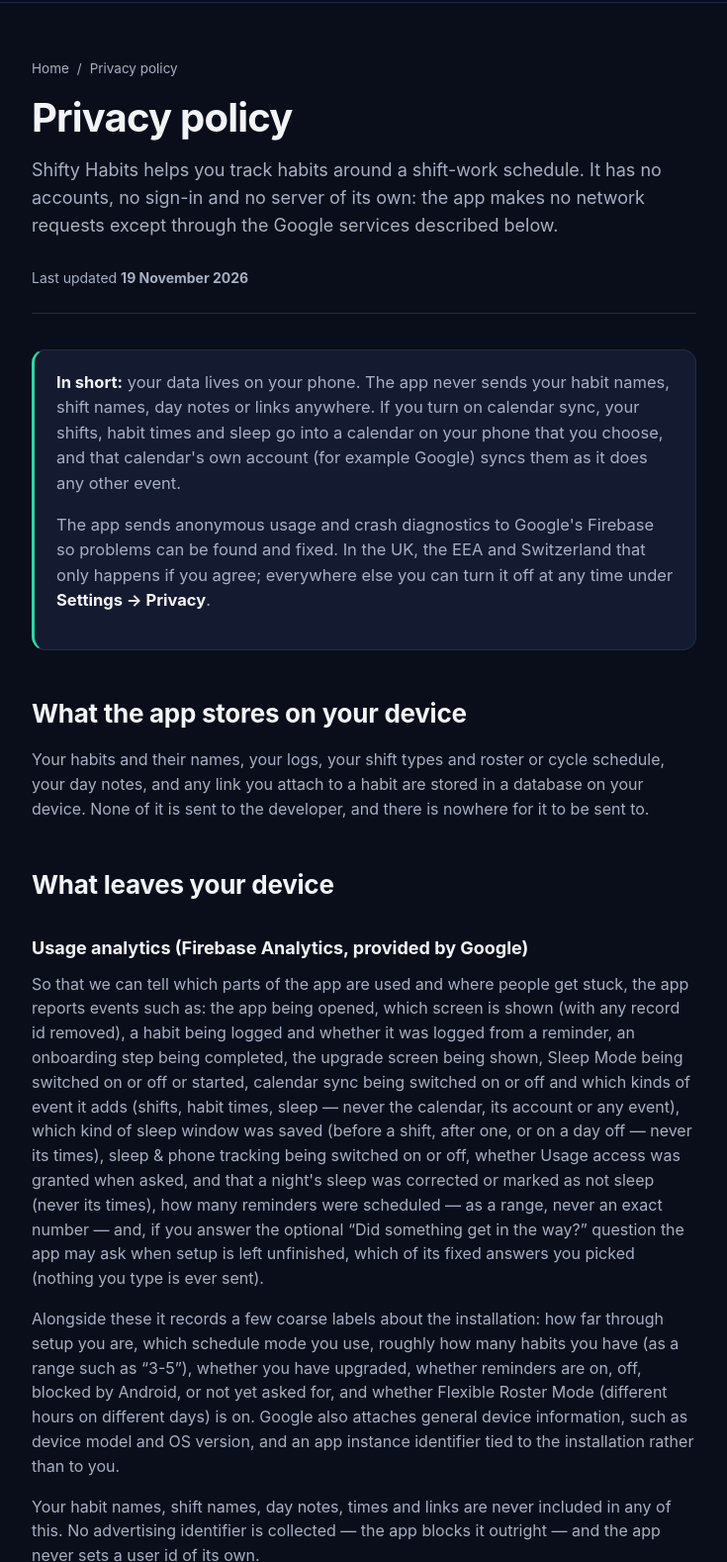
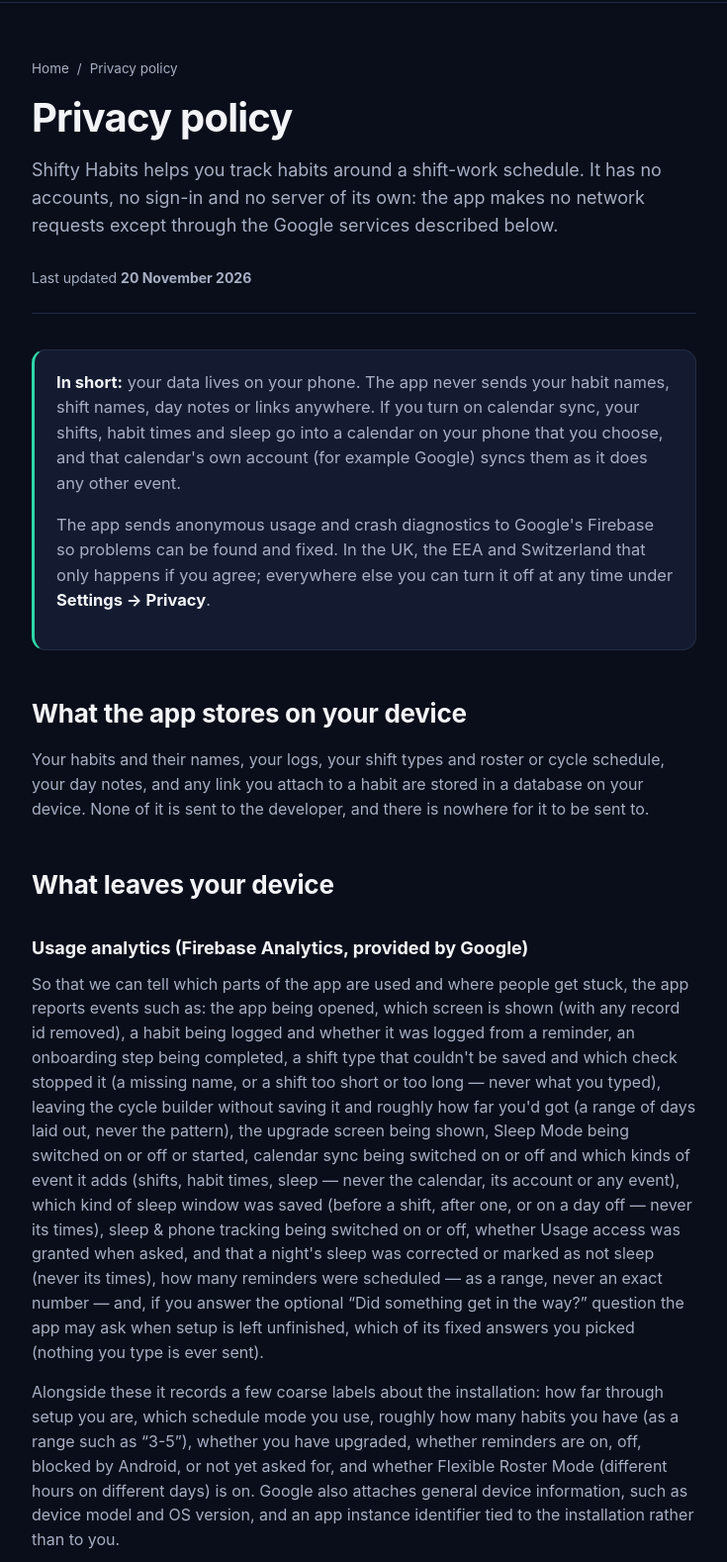
Before and after one commit to Luke-Shifty-Habits/Shifty_Habits_dot_com, a plain HTML site: page privacy/index.html in a window 1280 px wide. Shown: the part 72-1650 px from the top of the page at 99% size, without its empty margins (272-1007 px from the left). Drawn offline with Linux system fonts and the light colour scheme.

Commit message:
Privacy: two setup events — shift type save refused (which check), cycle builder left unsaved (days as a range)
Co-Authored-By: Claude Opus 5.5 <noreply@anthropic.com>
Claude-Session: https://claude.ai/code/session_018Wn5MaF8XFRmBQEL79LgDi

```diff
--- a/privacy/index.html
+++ b/privacy/index.html
@@ -74,7 +74,7 @@
     <p class="breadcrumb"><a href="../">Home</a><span>/</span>Privacy policy</p>
     <h1>Privacy policy</h1>
     <p class="standfirst">Shifty Habits helps you track habits around a shift-work schedule. It has no accounts, no sign-in and no server of its own: the app makes no network requests except through the Google services described below.</p>
-    <p class="byline">Last updated <strong>19 November 2026</strong></p>
+    <p class="byline">Last updated <strong>20 November 2026</strong></p>
   </div>
 
   <div class="answer-box">
@@ -90,7 +90,7 @@
 
   <h3>Usage analytics (Firebase Analytics, provided by Google)</h3>
 
-  <p>So that we can tell which parts of the app are used and where people get stuck, the app reports events such as: the app being opened, which screen is shown (with any record id removed), a habit being logged and whether it was logged from a reminder, an onboarding step being completed, the upgrade screen being shown, Sleep Mode being switched on or off or started, calendar sync being switched on or off and which kinds of event it adds (shifts, habit times, sleep — never the calendar, its account or any event), which kind of sleep window was saved (before a shift, after one, or on a day off — never its times), sleep &amp; phone tracking being switched on or off, whether Usage access was granted when asked, and that a night's sleep was corrected or marked as not sleep (never its times), how many reminders were scheduled — as a range, never an exact number — and, if you answer the optional “Did something get in the way?” question the app may ask when setup is left unfinished, which of its fixed answers you picked (nothing you type is ever sent).</p>
+  <p>So that we can tell which parts of the app are used and where people get stuck, the app reports events such as: the app being opened, which screen is shown (with any record id removed), a habit being logged and whether it was logged from a reminder, an onboarding step being completed, a shift type that couldn't be saved and which check stopped it (a missing name, or a shift too short or too long — never what you typed), leaving the cycle builder without saving it and roughly how far you'd got (a range of days laid out, never the pattern), the upgrade screen being shown, Sleep Mode being switched on or off or started, calendar sync being switched on or off and which kinds of event it adds (shifts, habit times, sleep — never the calendar, its account or any event), which kind of sleep window was saved (before a shift, after one, or on a day off — never its times), sleep &amp; phone tracking being switched on or off, whether Usage access was granted when asked, and that a night's sleep was corrected or marked as not sleep (never its times), how many reminders were scheduled — as a range, never an exact number — and, if you answer the optional “Did something get in the way?” question the app may ask when setup is left unfinished, which of its fixed answers you picked (nothing you type is ever sent).</p>
 
   <p>Alongside these it records a few coarse labels about the installation: how far through setup you are, which schedule mode you use, roughly how many habits you have (as a range such as “3-5”), whether you have upgraded, whether reminders are on, off, blocked by Android, or not yet asked for, and whether Flexible Roster Mode (different hours on different days) is on. Google also attaches general device information, such as device model and OS version, and an app instance identifier tied to the installation rather than to you.</p>
 
--- a/sitemap.xml
+++ b/sitemap.xml
@@ -8,7 +8,7 @@
   </url>
   <url>
     <loc>https://shiftyhabits.com/privacy/</loc>
-    <lastmod>2026-11-19</lastmod>
+    <lastmod>2026-11-20</lastmod>
     <changefreq>monthly</changefreq>
     <priority>0.5</priority>
   </url>
```
